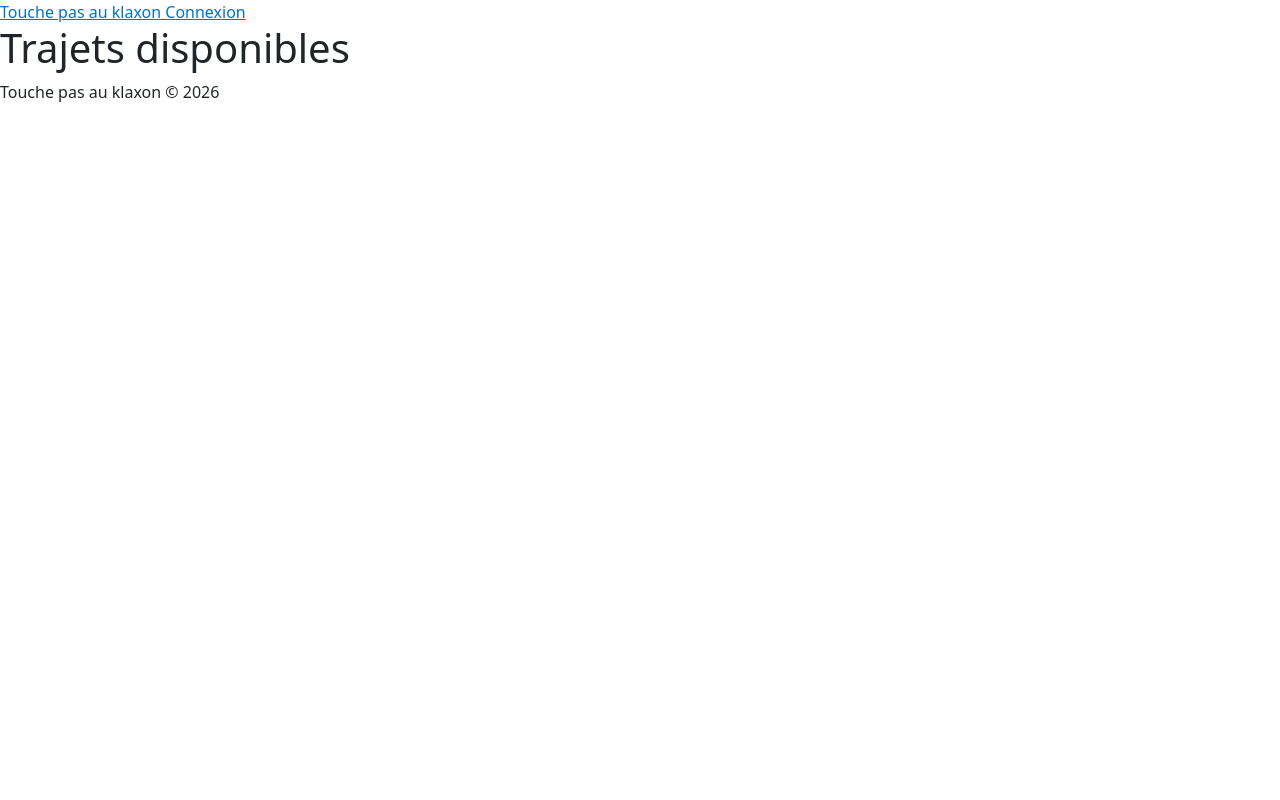
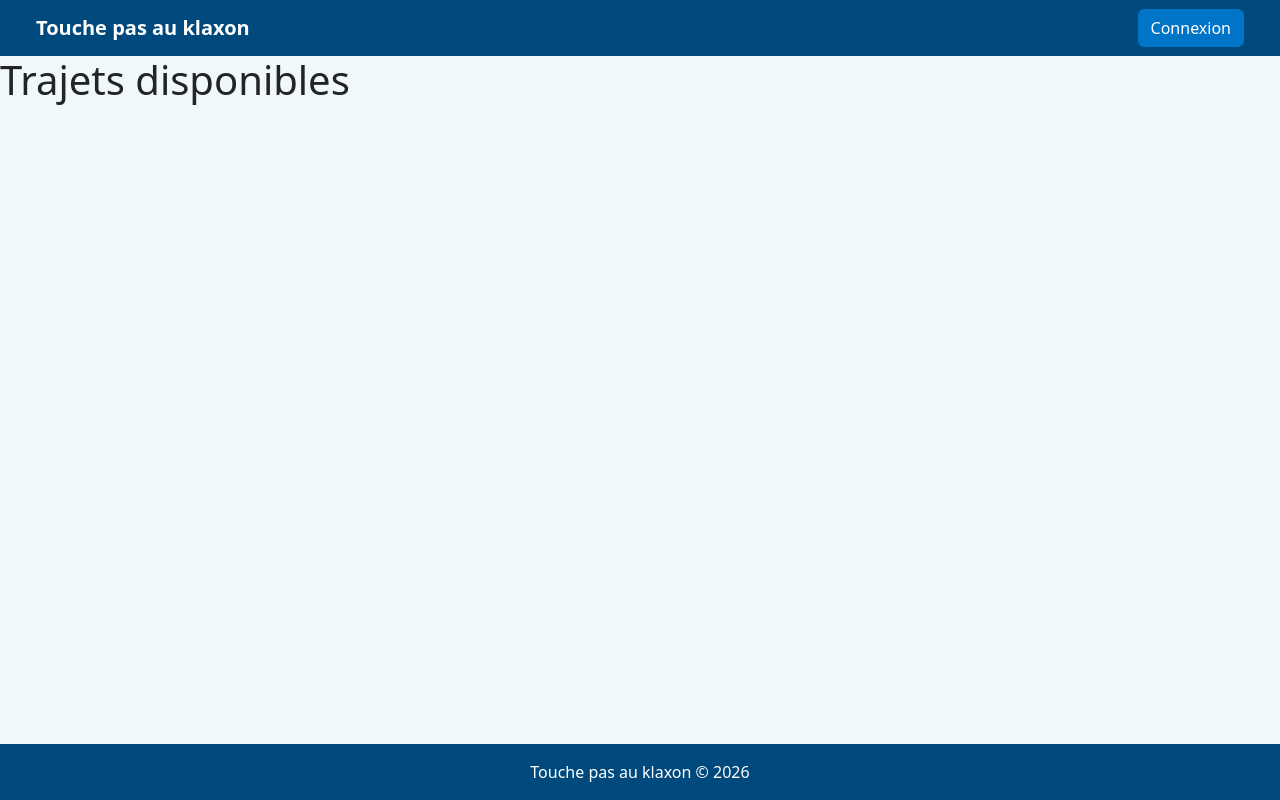
Before and after one commit to CL4P-TP-afk/devoir-app-mvc-php-touche-pas-au-klaxon, a PHP site: template templates/home/index.php in a window 1280 px wide. Run offline with PHP 8.4, Linux system fonts and the light colour scheme; the template is opened without the code that fills it, so the values that code supplies are empty.

Commit message:
style: implement shared application layout

```diff
--- a/templates/partials/footer.php
+++ b/templates/partials/footer.php
@@ -3,8 +3,8 @@
 declare(strict_types=1);
 ?>
 
-<footer>
-    <p>
+<footer class="bg-secondary text-white text-center py-3 mt-auto">
+    <p class="mb-0">
         Touche pas au klaxon
         &copy; <?= date('Y') ?>
     </p>
--- a/templates/partials/header.php
+++ b/templates/partials/header.php
@@ -11,47 +11,48 @@ $isAdmin = SessionService::isAdmin();
 $homeUrl = $isAdmin ? '/admin' : '/';
 ?>
 
-<header>
-    <nav>
-        <a href="<?= $homeUrl ?>">
+<header class="bg-secondary sticky-top">
+    <nav class="navbar navbar-expand px-4">
+        <div class="container-fluid">
+            <a class="navbar-brand text-white fw-bold" href="<?= $homeUrl ?>">
                 Touche pas au klaxon
             </a>
 
+            <div class="d-flex align-items-center gap-3">
                 <?php if (!$isAuthenticated): ?>
-            <a href="/login">
+                    <a class="btn btn-primary" href="/login">
                         Connexion
                     </a>
 
                 <?php elseif ($isAdmin): ?>
-            <a href="/admin#users">
+                    <a class="text-white text-decoration-none" href="/admin#users">
                         Utilisateurs
                     </a>
 
-            <a href="/admin#agencies">
+                    <a class="text-white text-decoration-none" href="/admin#agencies">
                         Agences
                     </a>
 
-            <a href="/admin#trips">
+                    <a class="text-white text-decoration-none" href="/admin#trips">
                         Trajets
                     </a>
 
-            <a href="/logout">
+                    <a class="btn btn-light" href="/logout">
                         Déconnexion
                     </a>
 
                 <?php else: ?>
-            <a href="/trips/create">
+                    <a class="btn btn-primary" href="/trips/create">
                         Proposer un trajet
                     </a>
 
                     <?php if ($currentUser !== null): ?>
-                <span>
+                        <span class="text-white">
                             <?= htmlspecialchars(
                                 (string) $currentUser['first_name'],
                                 ENT_QUOTES,
                                 'UTF-8'
                             ) ?>
-
                             <?= htmlspecialchars(
                                 (string) $currentUser['last_name'],
                                 ENT_QUOTES,
@@ -60,9 +61,11 @@ $homeUrl = $isAdmin ? '/admin' : '/';
                         </span>
                     <?php endif; ?>
 
-            <a href="/logout">
+                    <a class="btn btn-light" href="/logout">
                         Déconnexion
                     </a>
                 <?php endif; ?>
+            </div>
+        </div>
     </nav>
 </header>
```
Also changed, not shown: public/assets/css/main.css, public/assets/scss/main.scss, 1 other file. Lines whose indentation alone changed are shown as unchanged.
